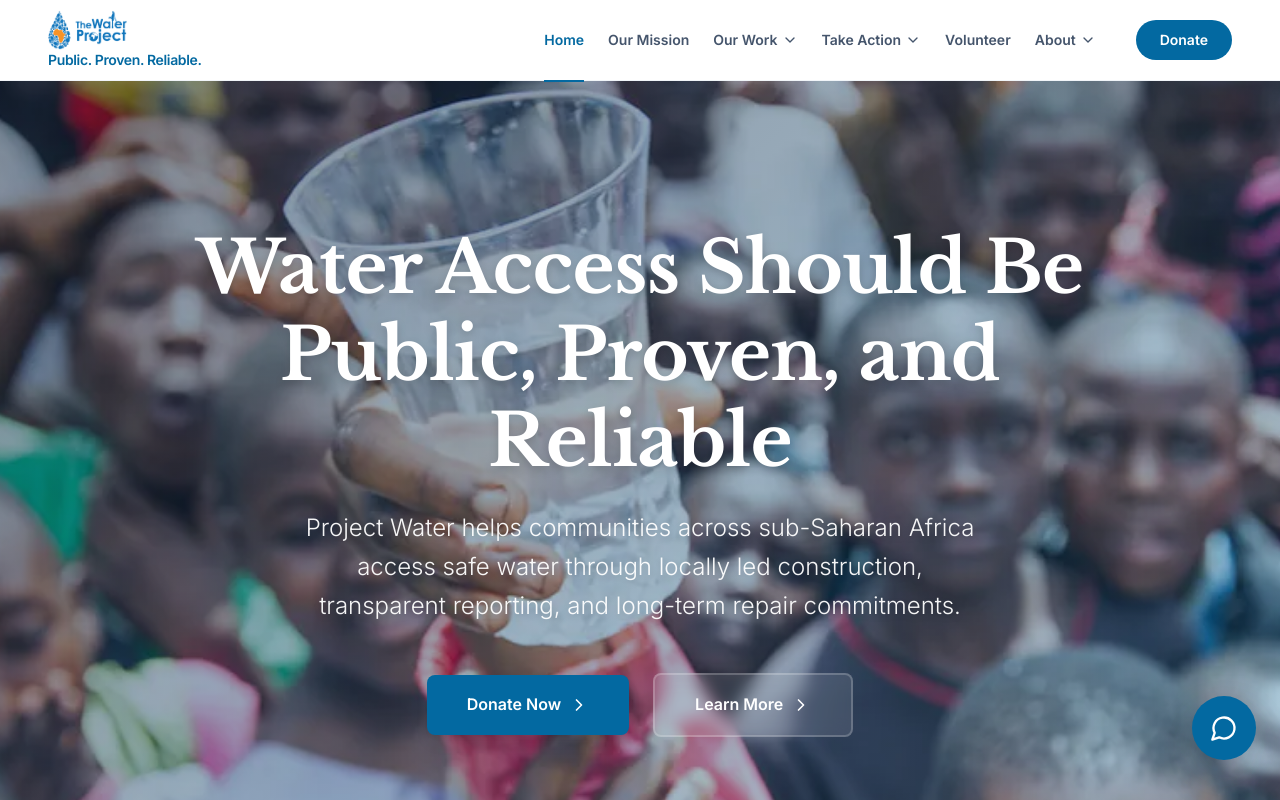
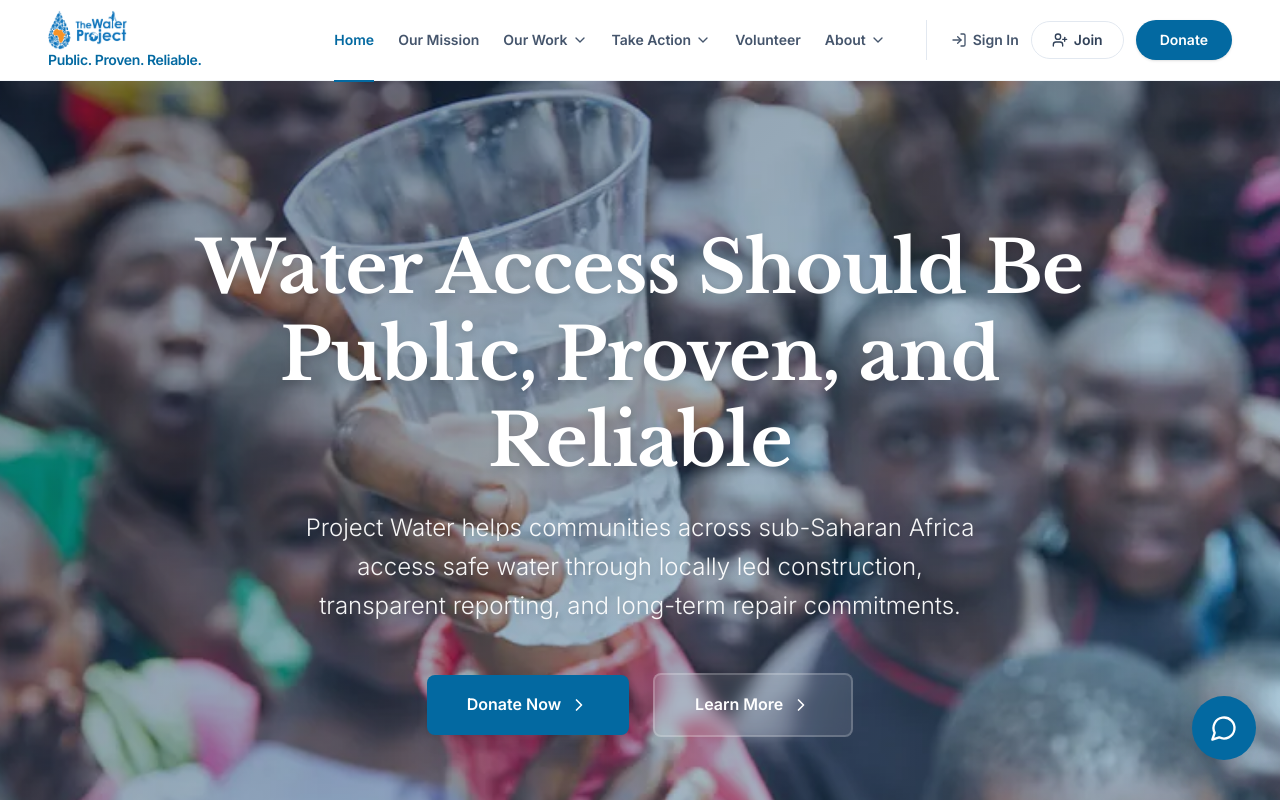
Before and after one commit to keanueu/project-water-nonprofit, a Next.js app: page / in a window 1280 px wide. Shown: the top 800 px of the page. Built offline with nearby package versions, Linux system fonts and the light colour scheme.

Commit message:
user roles implementation

```diff
--- a/app/layout.tsx
+++ b/app/layout.tsx
@@ -1,6 +1,7 @@
 import type { Metadata } from 'next';
 import { Inter, Libre_Baskerville } from 'next/font/google';
 import SiteChrome from '@/components/SiteChrome';
+import { AuthProvider } from '@/lib/auth-context';
 import './globals.css';
 
 const libreBaskerville = Libre_Baskerville({
@@ -27,7 +28,9 @@ export default function RootLayout({ children }: { children: React.ReactNode })
   return (
     <html lang="en" className={`${libreBaskerville.variable} ${inter.variable} h-full`}>
       <body className="flex min-h-full flex-col bg-white text-[#091c37]">
-        <SiteChrome>{children}</SiteChrome>
+        <AuthProvider>
+          <SiteChrome>{children}</SiteChrome>
+        </AuthProvider>
       </body>
     </html>
   );
--- a/app/login/page.tsx
+++ b/app/login/page.tsx
@@ -5,9 +5,11 @@ import Image from 'next/image';
 import Link from 'next/link';
 import { useRouter } from 'next/navigation';
 import { ArrowLeft, ArrowRight, Eye, EyeOff, Lock, Mail, ShieldCheck } from 'lucide-react';
+import { useAuth, UserRole } from '@/lib/auth-context';
 
 export default function LoginPage() {
   const router = useRouter();
+  const { login } = useAuth();
   const [email, setEmail] = useState('');
   const [password, setPassword] = useState('');
   const [showPassword, setShowPassword] = useState(false);
@@ -27,8 +29,12 @@ export default function LoginPage() {
     setIsLoading(true);
     try {
       await new Promise((resolve) => setTimeout(resolve, 900));
-      // Demo auth: any admin@projectwater.org goes to admin; otherwise home
-      if (email.toLowerCase().startsWith('admin')) {
+
+      // Demo auth logic
+      const role: UserRole = email.toLowerCase().startsWith('admin') ? 'admin' : 'donor';
+      login(email, role);
+
+      if (role === 'admin') {
         router.push('/admin');
       } else {
         router.push('/');
--- a/app/signup/page.tsx
+++ b/app/signup/page.tsx
@@ -5,6 +5,7 @@ import Image from 'next/image';
 import Link from 'next/link';
 import { useRouter } from 'next/navigation';
 import { ArrowLeft, ArrowRight, Eye, EyeOff, Lock, Mail, User } from 'lucide-react';
+import { useAuth } from '@/lib/auth-context';
 
 export default function SignupPage() {
   const router = useRouter();
@@ -41,6 +42,8 @@ export default function SignupPage() {
     return map[score];
   })();
 
+  const { login } = useAuth();
+
   const handleSubmit = async (event: FormEvent<HTMLFormElement>) => {
     event.preventDefault();
     setError('');
@@ -57,7 +60,10 @@ export default function SignupPage() {
     setIsLoading(true);
     try {
       await new Promise((r) => setTimeout(r, 900));
-      router.push('/login');
+
+      // Auto-login after signup for demo purposes
+      login(email, 'donor');
+      router.push('/');
     } finally {
       setIsLoading(false);
     }
--- a/components/Navbar.tsx
+++ b/components/Navbar.tsx
@@ -3,8 +3,9 @@
 import Image from 'next/image';
 import Link from 'next/link';
 import { usePathname } from 'next/navigation';
-import { ChevronDown, Menu, X, ArrowRight } from 'lucide-react';
+import { ChevronDown, Menu, X, ArrowRight, User, LogOut, LogIn, UserPlus } from 'lucide-react';
 import { useEffect, useRef, useState } from 'react';
+import { useAuth } from '@/lib/auth-context';
 
 type NavChild = {
   label: string;
@@ -64,6 +65,7 @@ function isItemActive(pathname: string, item: NavItem) {
 
 export default function Navbar() {
   const pathname = usePathname();
+  const { user, logout, isLoading } = useAuth();
   const [isDrawerOpen, setIsDrawerOpen] = useState(false);
   const [mobileGroupOpen, setMobileGroupOpen] = useState<string | null>(null);
   const [desktopGroupOpen, setDesktopGroupOpen] = useState<string | null>(null);
@@ -186,12 +188,58 @@ export default function Navbar() {
                 );
               })}
 
-              <Link
-                href="/take-action/donate"
-                className="ml-4 inline-flex items-center rounded-full bg-[#0369a1] px-6 py-2.5 text-sm font-semibold text-white transition-all hover:bg-[#0c4a6e]"
-              >
-                Donate
-              </Link>
+              <div className="ml-4 flex items-center gap-3 border-l border-slate-200 pl-6">
+                {!isLoading && (
+                  <>
+                    {!user ? (
+                      <>
+                        <Link
+                          href="/login"
+                          className="text-sm font-semibold text-slate-600 hover:text-[#0369a1] flex items-center gap-1.5"
+                        >
+                          <LogIn className="h-4 w-4" />
+                          Sign In
+                        </Link>
+                        <Link
+                          href="/signup"
+                          className="rounded-full border border-slate-200 px-5 py-2 text-sm font-semibold text-slate-700 hover:border-[#0369a1] hover:text-[#0369a1] flex items-center gap-1.5"
+                        >
+                          <UserPlus className="h-4 w-4" />
+                          Join
+                        </Link>
+                      </>
+                    ) : (
+                      <div className="flex items-center gap-4">
+                        <Link
+                          href={user.role === 'admin' ? '/admin' : '/dashboard'}
+                          className="flex items-center gap-2 text-sm font-semibold text-[#0369a1]"
+                        >
+                          <div className="flex h-8 w-8 items-center justify-center rounded-full bg-sky-100 text-[#0369a1]">
+                            <User className="h-4 w-4" />
+                          </div>
+                          <span className="hidden xl:inline">
+                            {user.role === 'admin' ? 'Admin Panel' : 'My Account'}
+                          </span>
+                        </Link>
+                        <button
+                          onClick={logout}
+                          className="text-slate-500 hover:text-red-600 transition-colors"
+                          title="Logout"
+                        >
+                          <LogOut className="h-4 w-4" />
+                        </button>
+                      </div>
+                    )}
+                  </>
+                )}
+
+                <Link
+                  href="/take-action/donate"
+                  className="inline-flex items-center rounded-full bg-[#0369a1] px-6 py-2.5 text-sm font-semibold text-white transition-all hover:bg-[#0c4a6e] shadow-sm hover:shadow-md"
+                >
+                  Donate
+                </Link>
+              </div>
             </div>
 
             {/* Mobile Toggle */}
@@ -295,14 +343,59 @@ export default function Navbar() {
           </div>
 
           {/* Drawer Footer CTA */}
-          <div className="border-t border-slate-100 p-5">
+          <div className="mt-auto border-t border-slate-100 p-5 space-y-4">
+            {!isLoading && (
+              <div className="grid grid-cols-2 gap-3 mb-2">
+                {!user ? (
+                  <>
+                    <Link
+                      href="/login"
+                      className="flex items-center justify-center gap-2 rounded-2xl border border-slate-200 py-3 text-sm font-bold text-slate-700 hover:bg-slate-50"
+                    >
+                      <LogIn className="h-4 w-4" />
+                      Sign In
+                    </Link>
+                    <Link
+                      href="/signup"
+                      className="flex items-center justify-center gap-2 rounded-2xl border border-slate-200 py-3 text-sm font-bold text-slate-700 hover:bg-slate-50"
+                    >
+                      <UserPlus className="h-4 w-4" />
+                      Join
+                    </Link>
+                  </>
+                ) : (
+                  <div className="col-span-2 flex items-center justify-between rounded-2xl bg-slate-50 p-3">
+                    <div className="flex items-center gap-3">
+                      <div className="flex h-10 w-10 items-center justify-center rounded-full bg-sky-100 text-[#0369a1]">
+                        <User className="h-5 w-5" />
+                      </div>
+                      <div>
+                        <p className="text-xs font-bold uppercase tracking-wider text-slate-400">
+                          Logged in as
+                        </p>
+                        <p className="text-sm font-bold text-[#091c37] truncate max-w-[140px]">
+                          {user.email}
+                        </p>
+                      </div>
+                    </div>
+                    <button
+                      onClick={logout}
+                      className="rounded-xl bg-white p-2 text-slate-400 shadow-sm hover:text-red-500"
+                    >
+                      <LogOut className="h-5 w-5" />
+                    </button>
+                  </div>
+                )}
+              </div>
+            )}
+
             <Link
               href="/take-action/donate"
               className="flex w-full items-center justify-center rounded-full bg-[#0369a1] py-4 text-base font-bold text-white shadow-lg transition-transform duration-200 hover:bg-[#0c4a6e] active:scale-95"
             >
               Donate Now
             </Link>
-            <p className="mt-4 text-center text-sm text-slate-500">
+            <p className="text-center text-sm text-slate-500">
               Project Water — Every drop counts.
             </p>
           </div>
```
